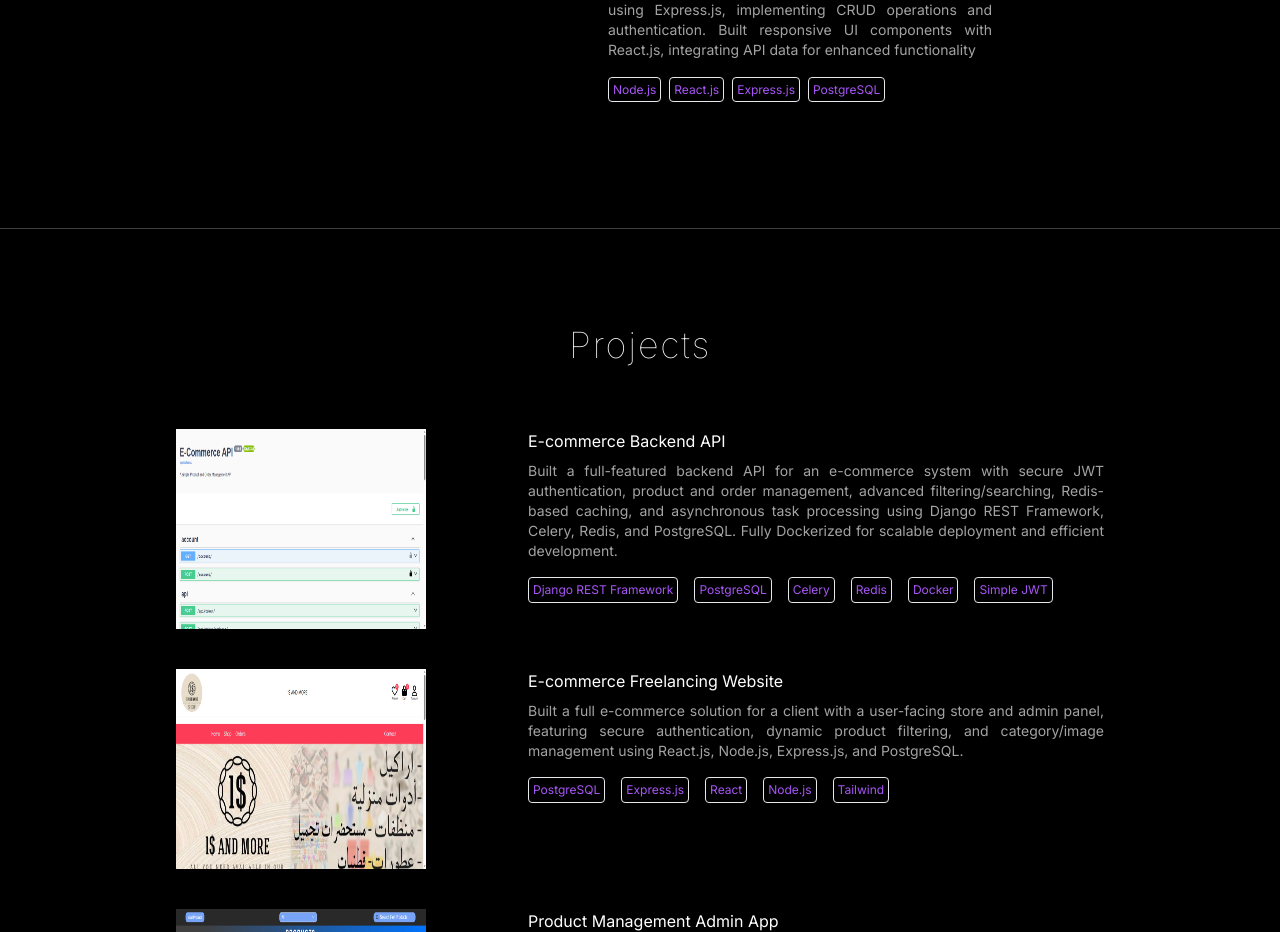
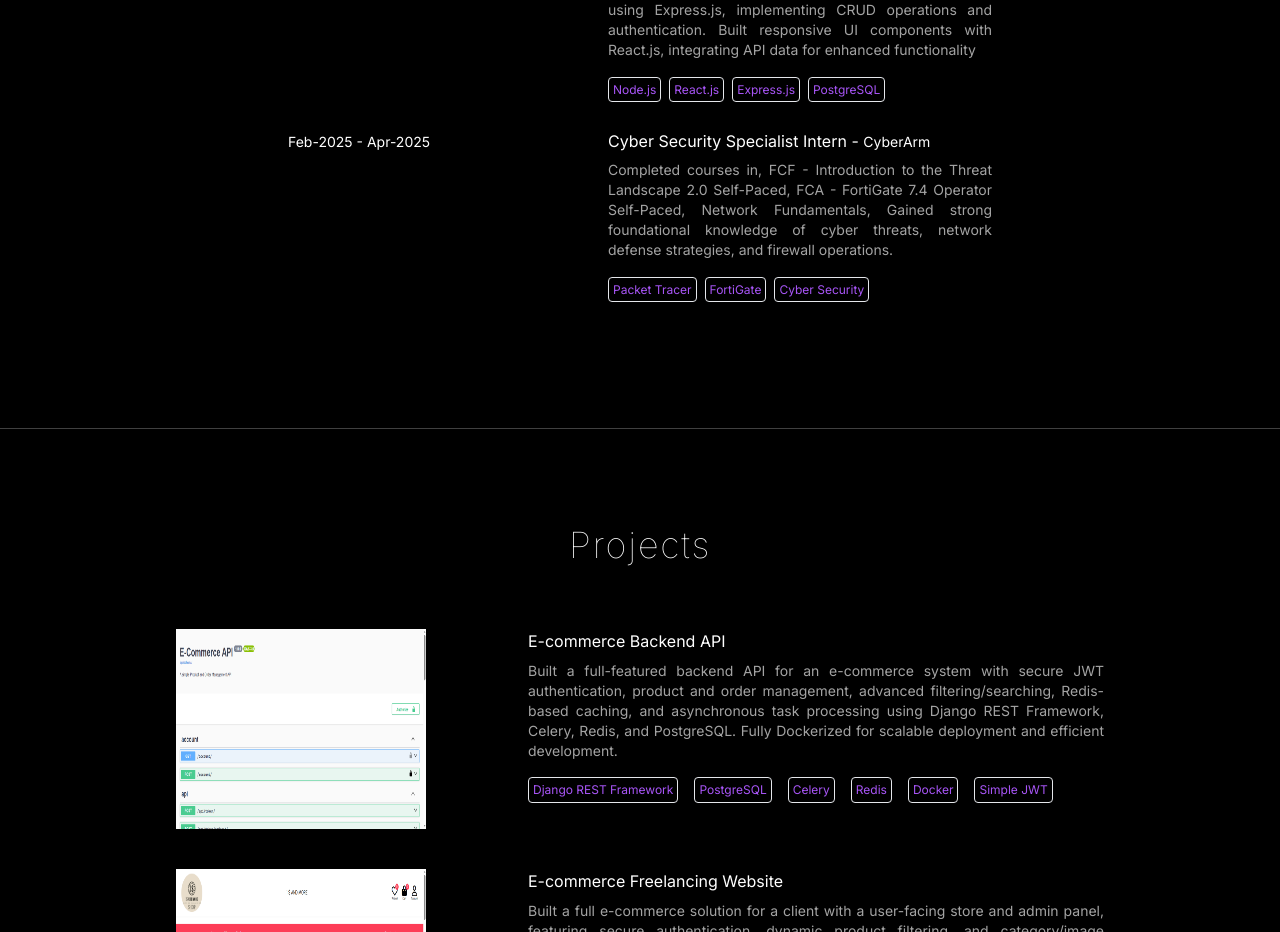
Before and after one commit to ali-kamar/react-portfolio, a React (Create React App) app: page / in a window 1280 px wide. Shown: the part 1341-2273 px from the top of the page. Built offline with nearby package versions, Linux system fonts and the light colour scheme; a web font is replaced by a local one.

Commit message:
update portfolio

```diff
--- a/src/constants/index.js
+++ b/src/constants/index.js
@@ -15,6 +15,14 @@ export const EXPERIENCES = [
     company: "Devitty",
     description: `Collaborated with a team to develop an ERP system for a Brazilian company. Contributed to backend development using Express.js, implementing CRUD operations and authentication. Built responsive UI components with React.js, integrating API data for enhanced functionality`,
     technologies: ["Node.js", "React.js", "Express.js", "PostgreSQL"],
+  },
+  {
+    id: 2,
+    year: "Feb-2025 - Apr-2025",
+    role: "Cyber Security Specialist Intern",
+    company: "CyberArm",
+    description: `Completed courses in, FCF - Introduction to the Threat Landscape 2.0 Self-Paced, FCA - FortiGate 7.4 Operator Self-Paced, Network Fundamentals, Gained strong foundational knowledge of cyber threats, network defense strategies, and firewall operations.`,
+    technologies: ["Packet Tracer", "FortiGate", "Cyber Security"],
   },
 ];
 
```
